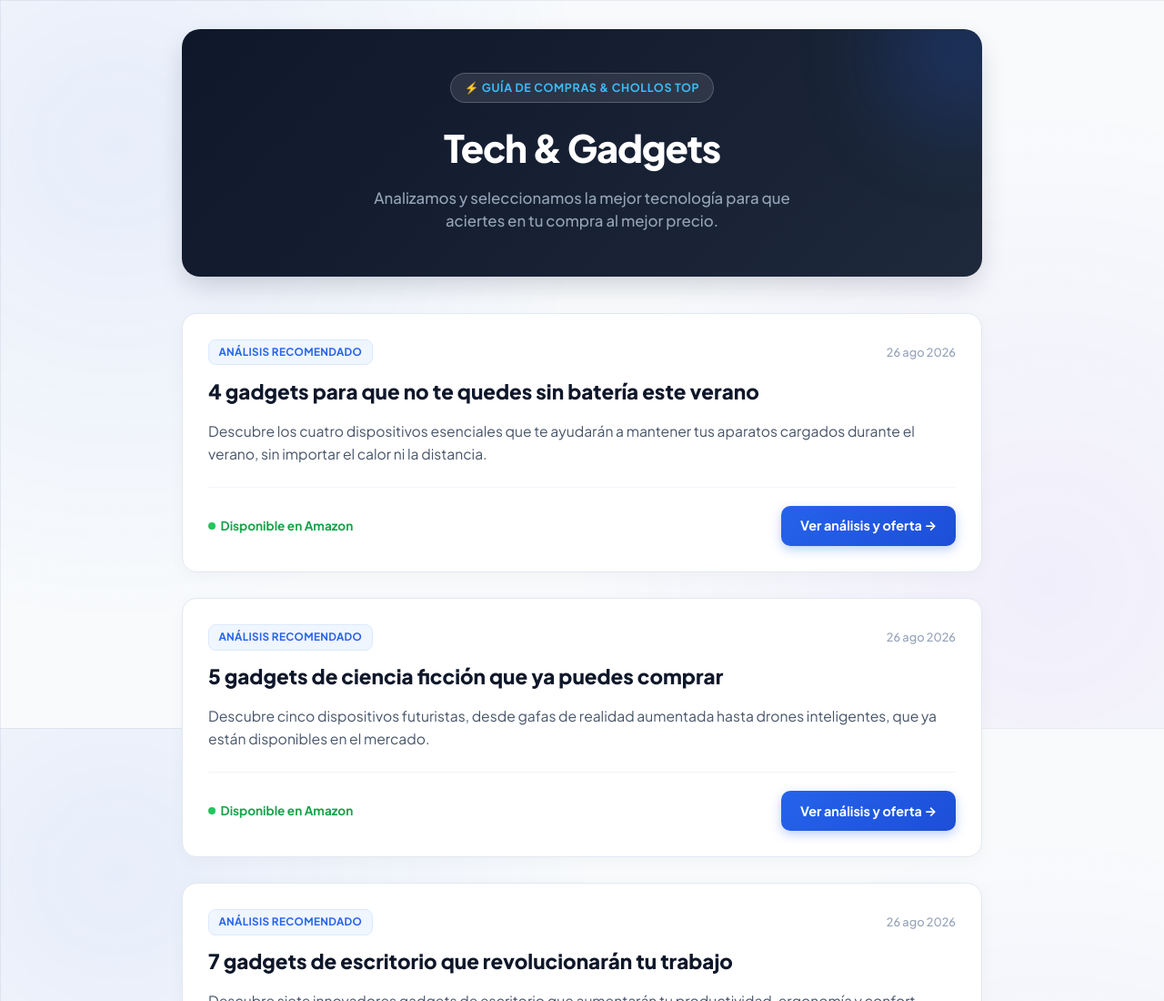
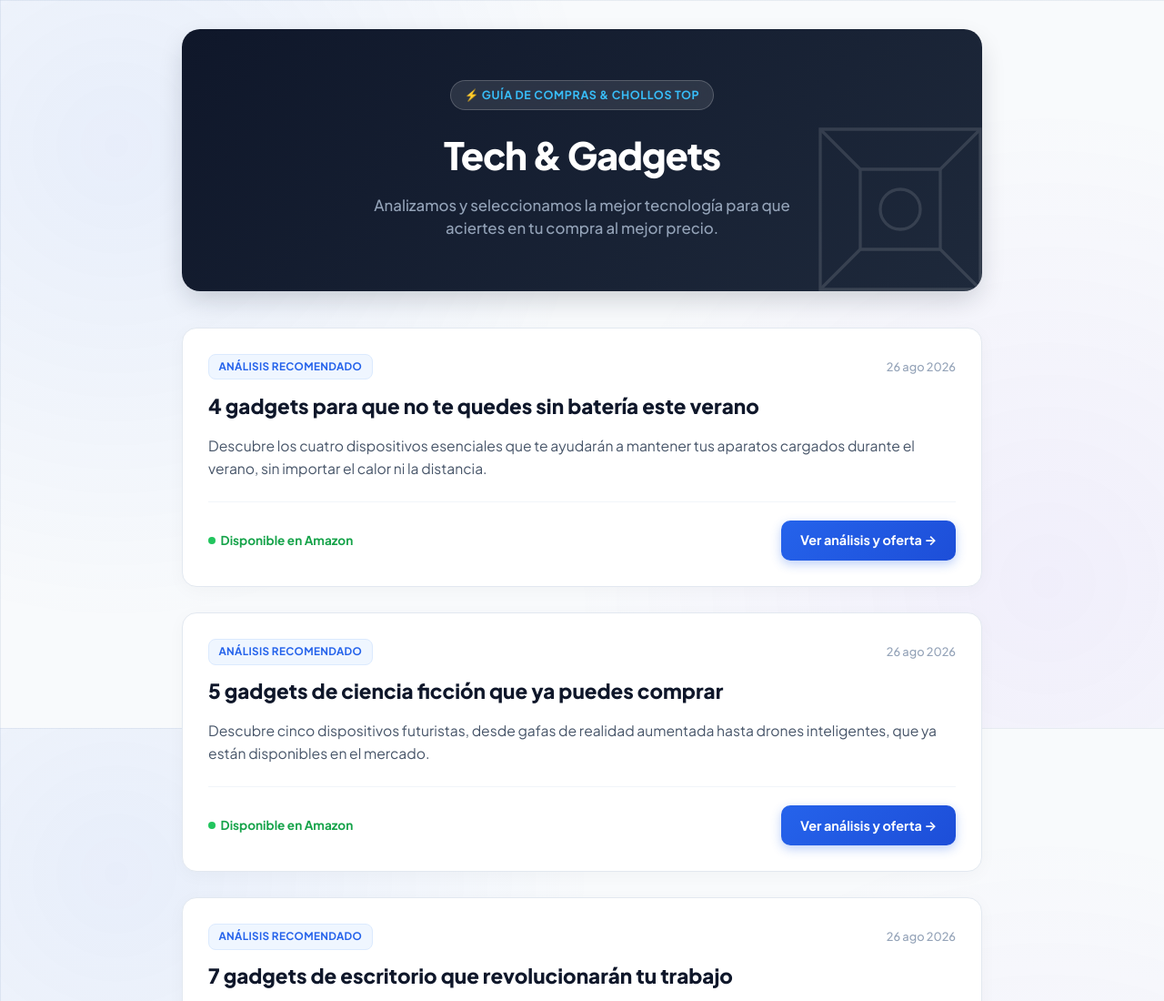
Before and after one commit to alexfdzz0/pseo-system, an Astro site in the folder site/: page / in a window 1280 px wide. Shown: the top 1100 px of the page at 91% size. Built offline with nearby package versions, Linux system fonts and the light colour scheme; Astro itself is replaced by a stand-in of ours.

Commit message:
Update header and article styles in index.astro

```diff
--- a/site/src/pages/index.astro
+++ b/site/src/pages/index.astro
@@ -8,11 +8,19 @@ posts.sort((a, b) => new Date(b.data.pubDate).getTime() - new Date(a.data.pubDat
 
 <BaseLayout title="Tech & Gadgets — Guías y Ofertas Recomendadas" description="Análisis objetivos y mejores ofertas en tecnología seleccionadas por expertos.">
 
-  <!-- Banner Header de Alto Impacto -->
-  <header style="text-align: center; padding: 3rem 1.5rem; background: linear-gradient(135deg, #0f172a 0%, #1e293b 100%); border-radius: 20px; color: #ffffff; margin-bottom: 2.5rem; box-shadow: 0 12px 30px -5px rgba(15, 23, 42, 0.2); position: relative; overflow: hidden;">
+  <!-- Banner Header con gráfico tecnológico incorporado -->
+  <header style="text-align: center; padding: 3.5rem 1.5rem; background: linear-gradient(135deg, #0f172a 0%, #1e293b 100%); border-radius: 20px; color: #ffffff; margin-bottom: 2.5rem; box-shadow: 0 12px 30px -5px rgba(15, 23, 42, 0.2); position: relative; overflow: hidden;">
 
-    <!-- Elemento decorativo de fondo -->
-    <div style="position: absolute; top: -50px; right: -50px; width: 150px; height: 150px; background: rgba(37, 99, 235, 0.25); filter: blur(50px); border-radius: 50%;"></div>
+    <!-- Gráfico SVG decorativo de fondo tipo matriz/tecnología -->
+    <svg style="position: absolute; right: -20px; bottom: -20px; opacity: 0.12; width: 220px; height: 220px; pointer-events: none;" viewBox="0 0 100 100" fill="none" stroke="white" stroke-width="1.5">
+      <path d="M10 10 H90 V90 H10 Z" />
+      <path d="M30 30 H70 V70 H30 Z" />
+      <circle cx="50" cy="50" r="10" />
+      <line x1="10" y1="10" x2="30" y2="30" />
+      <line x1="90" y1="10" x2="70" y2="30" />
+      <line x1="90" y1="90" x2="70" y2="70" />
+      <line x1="10" y1="90" x2="30" y2="70" />
+    </svg>
 
     <span style="display: inline-flex; align-items: center; gap: 0.4rem; background: rgba(255, 255, 255, 0.1); border: 1px solid rgba(255, 255, 255, 0.2); backdrop-filter: blur(8px); color: #38bdf8; padding: 0.35rem 0.9rem; border-radius: 9999px; font-size: 0.78rem; font-weight: 700; text-transform: uppercase; letter-spacing: 0.05em; margin-bottom: 1rem;">
       ⚡ Guía de Compras & Chollos Top
@@ -31,7 +39,7 @@ posts.sort((a, b) => new Date(b.data.pubDate).getTime() - new Date(a.data.pubDat
   <main>
     <div style="display: grid; gap: 1.75rem;">
       {posts.map((post) => (
-        <article style="background: #ffffff; border: 1px solid #e2e8f0; border-radius: 16px; padding: 1.75rem; box-shadow: 0 4px 20px rgba(0, 0, 0, 0.03); transition: transform 0.2s, box-shadow 0.2s; display: flex; flex-direction: column; justify-content: space-between;">
+        <article style="background: #ffffff; border: 1px solid #e2e8f0; border-radius: 16px; padding: 1.75rem; box-shadow: 0 4px 20px rgba(0, 0, 0, 0.03); display: flex; flex-direction: column; justify-content: space-between;">
 
           <div>
             <div style="display: flex; justify-content: space-between; align-items: center; margin-bottom: 0.85rem;">
@@ -54,7 +62,6 @@ posts.sort((a, b) => new Date(b.data.pubDate).getTime() - new Date(a.data.pubDat
             </p>
           </div>
 
-          <!-- Pie de tarjeta con llamada a la acción -->
           <div style="padding-top: 1.25rem; border-top: 1px solid #f1f5f9; display: flex; justify-content: space-between; align-items: center; flex-wrap: wrap; gap: 0.75rem;">
             <span style="color: #16a34a; font-weight: 700; font-size: 0.85rem; display: flex; align-items: center; gap: 0.35rem;">
               <span style="display: inline-block; width: 8px; height: 8px; background-color: #22c55e; border-radius: 50%;"></span>
```
